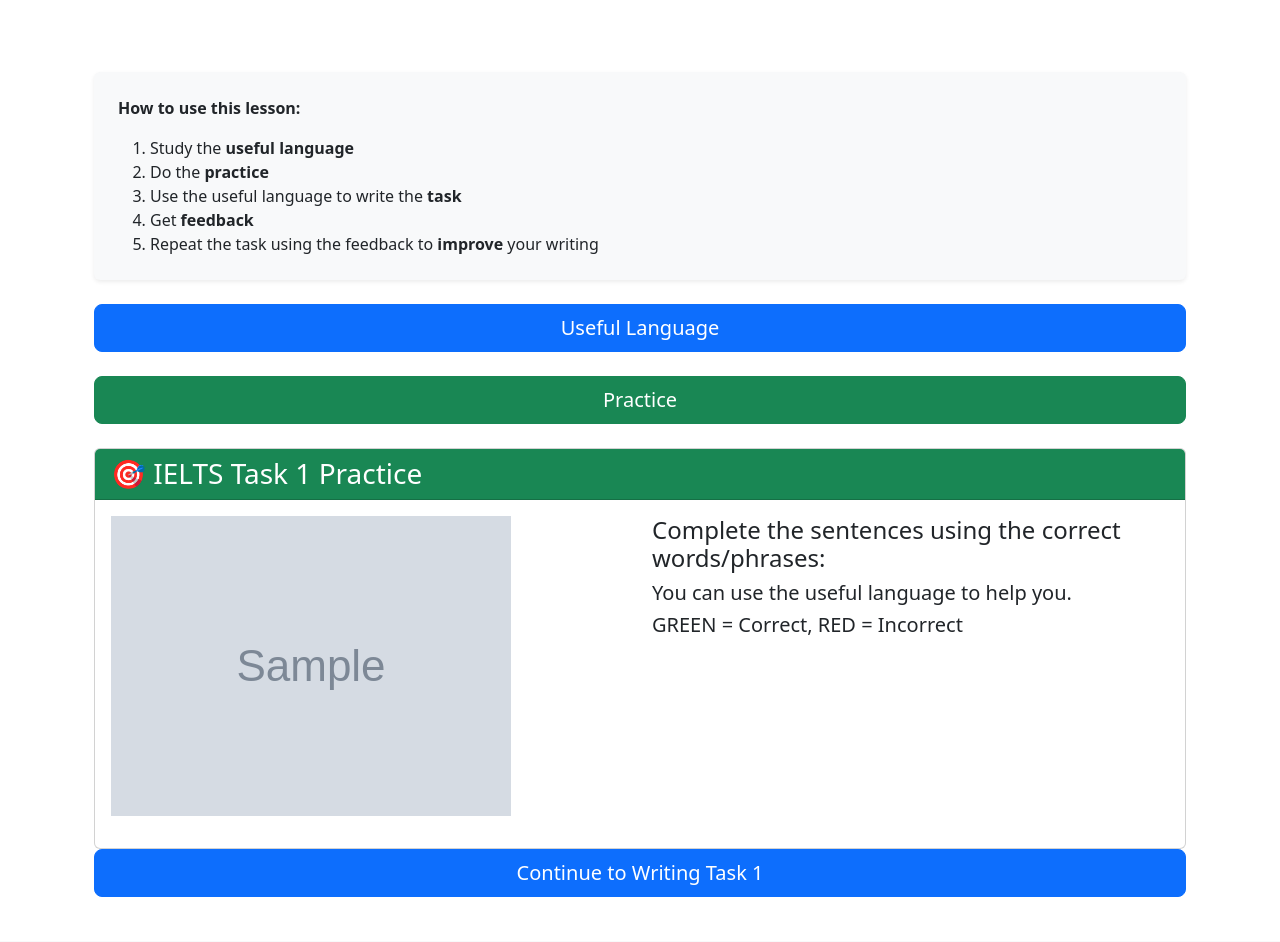
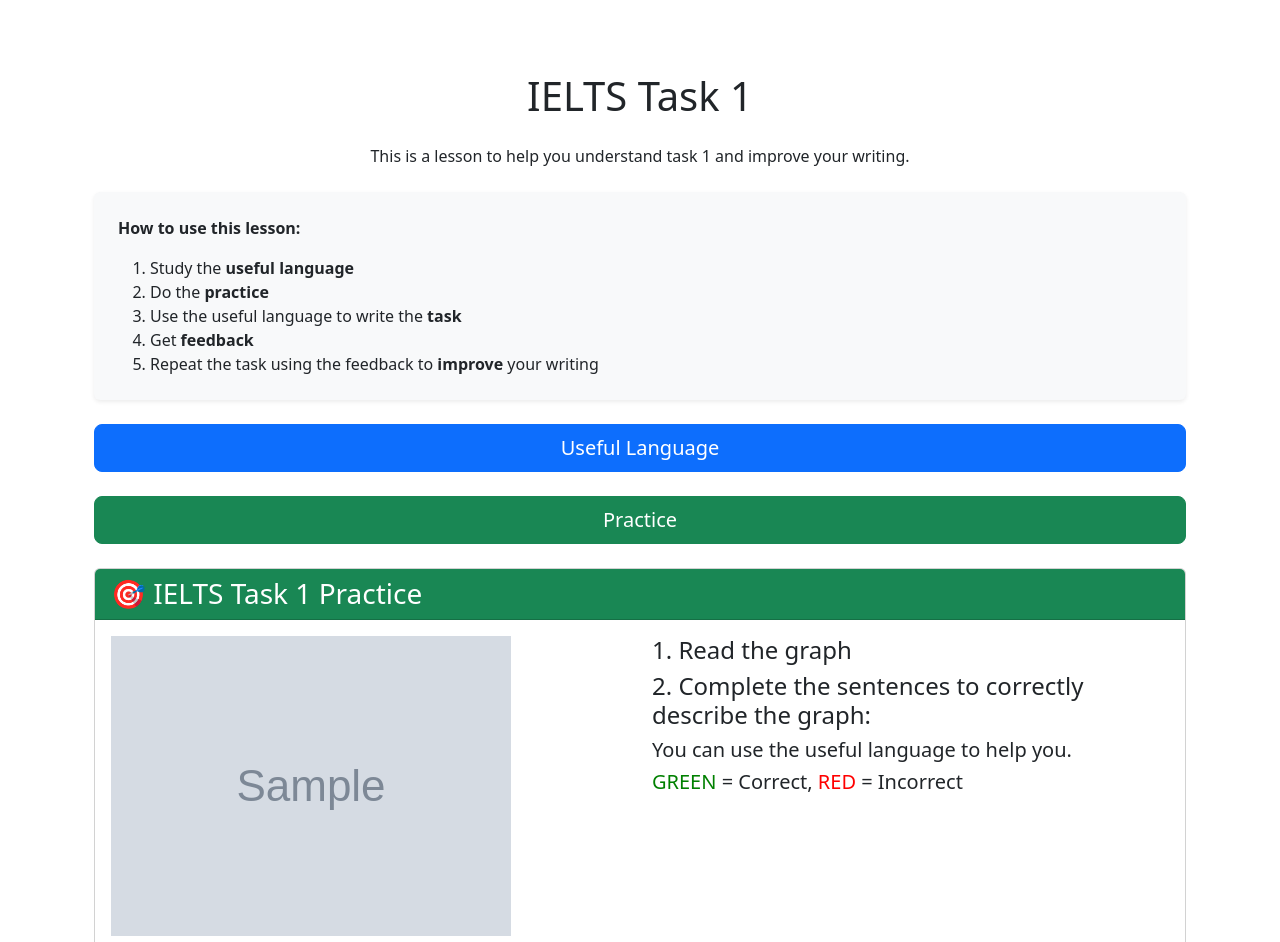
Before and after one commit to GavinReid82/ielts_productive, a Flask app: page /writing/task-1-lesson/1 in a window 1280 px wide, after a click on "Practice". Shown: the part 56-998 px from the top of the page. Run offline with Flask 3, Linux system fonts and the light colour scheme; tables that the repository leaves empty hold one stand-in row (values such as "Sample post"); grey boxes marked "Sample" are stand-in pictures; parts of the project's set-up code (start-up, migrations or seed data) failed here and were passed over; some libraries are stand-ins or nearby versions.

Commit message:
Alina's Input

```diff
--- a/app/templates/writing/task_1_feedback.html
+++ b/app/templates/writing/task_1_feedback.html
@@ -77,7 +77,7 @@
 
     <div class="d-grid gap-2 col-6 mx-auto mt-4">
         {% if is_demo %}
-            <a href="{{ url_for('auth.register') }}" class="btn btn-success">Get more free lessons! →</a>
+            <a href="{{ url_for('auth.register') }}" class="btn btn-success">Register for free to get more free lessons!</a>
         {% else %}
             <a href="{{ url_for('writing.writing_home') }}" class="btn btn-secondary">Return to Writing</a>
         {% endif %}
--- a/app/templates/writing/task_1_report_lessons.html
+++ b/app/templates/writing/task_1_report_lessons.html
@@ -6,8 +6,9 @@
 <div class="container my-4">
     {% if is_demo %}
         <h1 class="text-center mb-4">Welcome to IELTS Productive</h1>
-        <p class="text-center mb-4">This is a lesson to help you understand the task and improve your writing.</p>
     {% endif %}
+    <h1 class="text-center mb-4">IELTS Task 1</h1>
+    <p class="text-center mb-4">This is a lesson to help you understand task 1 and improve your writing.</p>
 
     <div class="container bg-light p-4 rounded shadow-sm mb-4">
         <p class="fw-bold mb-3">How to use this lesson:</p>
@@ -83,9 +84,10 @@
 
                     <!-- Practice Questions -->
                     <div class="col-md-6">
-                        <h4>Complete the sentences using the correct words/phrases:</h4>
+                        <h4>1. Read the graph</h4>
+                        <h4>2. Complete the sentences to correctly describe the graph:</h4>
                         <h5>You can use the useful language to help you.</h5>
-                        <h5 class="mb-3">GREEN = Correct, RED = Incorrect</h5>
+                        <h5 class="mb-3"><span style="color: green;">GREEN</span> = Correct, <span style="color: red;">RED</span> = Incorrect</h5>
 
                         {% if task.practice_questions %}
                             {% for question in task.practice_questions %}
@@ -226,7 +228,7 @@
             if (sectionId === 'taskSection') {
                 document.getElementById('writingForm').addEventListener('submit', function() {
                     const submitButton = document.getElementById('submitButton');
-                    submitButton.innerHTML = 'Generating Feedback...';
+                    submitButton.innerHTML = 'Please wait, generating feedback... <i class="fas fa-spinner fa-spin"></i>';
                     submitButton.disabled = true;
                 });
             }
--- a/app/templates/writing/task_2_feedback.html
+++ b/app/templates/writing/task_2_feedback.html
@@ -73,7 +73,7 @@
 
     <div class="d-grid gap-2 col-6 mx-auto mt-4">
         {% if is_demo %}
-            <a href="{{ url_for('auth.register') }}" class="btn btn-success">Get more free lessons! →</a>
+            <a href="{{ url_for('auth.register') }}" class="btn btn-success">Register for free to get more free lessons!</a>
         {% else %}
             <a href="{{ url_for('writing.writing_home') }}" class="btn btn-secondary">Return to Writing</a>
         {% endif %}
```
Also changed, not shown: app/templates/writing/task_2_lessons.html (+5 -3 lines), app/static/images/writing_task_1_report_lessons/31_1.png, app/static/images/writing_task_1_report_lessons/31_2.png, app/static/images/writing_task_1_report_lessons/31_3.png.
